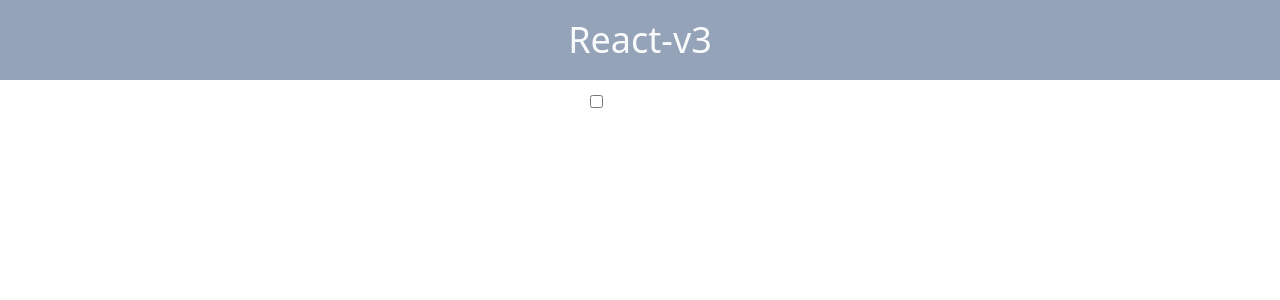
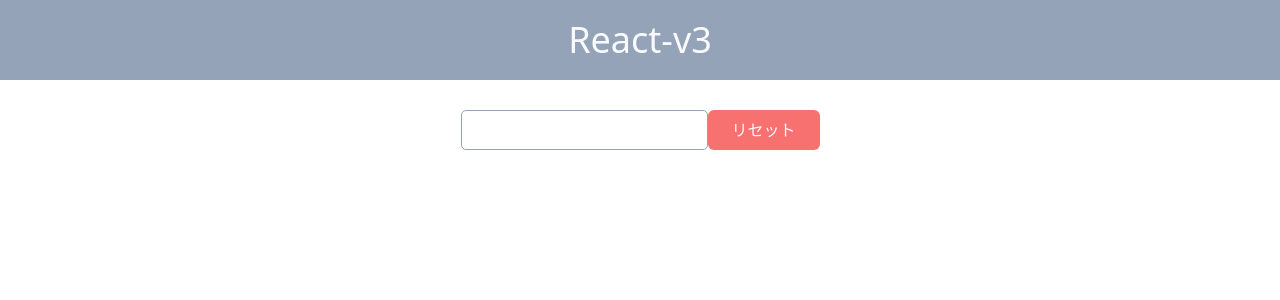
Before and after one commit to pj100-team/react-v3, a React (Create React App) app: page / in a window 1280 px wide. Shown: the top 300 px of the page. Built offline with nearby package versions, Linux system fonts and the light colour scheme.

Commit message:
practice3

```diff
--- a/src/App.tsx
+++ b/src/App.tsx
@@ -1,11 +1,11 @@
 import './App.css';
-import { Practice2 } from './templates/Practice2';
+import { Practice3 } from './templates/Practice3';
 
 function App() {
   return (
     <>
       <header className="bg-[#94A3B8] text-center p-[20px] text-4xl text-[#F9FAFB]">React-v3</header>
-      <Practice2 />
+      <Practice3 />
     </>
   );
 }
--- a/src/components/Input.tsx
+++ b/src/components/Input.tsx
@@ -2,19 +2,20 @@ import React from 'react';
 
 type InputProps = {
   id: string;
-  type: 'checkbox';
+  type: 'text';
   style?: React.CSSProperties;
-  onChange: () => void;
-  checked: boolean;
+  onChange: (event: React.ChangeEvent<HTMLInputElement>) => void;
+  onBlur?: () => void;
+  value: string;
   children?: React.ReactNode;
 };
 
-const Input: React.FC<InputProps> = ({ id, type, style, onChange, checked, children }) => {
+const Input: React.FC<InputProps> = ({ id, type, style, onChange, onBlur, value, children }) => {
   return (
     <>
       <label htmlFor={id}>
-        <input id={id} type={type} style={style} onChange={onChange} checked={checked} />
         {children}
+        <input id={id} type={type} style={style} onChange={onChange} onBlur={onBlur} value={value} />
       </label>
     </>
   );
--- a/src/templates/Practice2/Practice2.module.css
+++ /dev/null
@@ -1,14 +0,0 @@
-.center {
-  margin-top: 10px;
-  margin-left: 10px;
-  text-align: center;
-  cursor: default;
-}
-
-.space {
-  margin-left: 10px;
-}
-
-.hidden {
-  visibility: hidden;
-}
--- a/src/templates/Practice2/Practice2.tsx
+++ /dev/null
@@ -1,21 +0,0 @@
-import React, { useState } from 'react';
-import Input from '../../components/Input';
-import styles from './Practice2.module.css';
-
-export const Practice2: React.FC = () => {
-  const [isTextChecked, setIsTextChecked] = useState<boolean>(false);
-
-  const handleChange = () => {
-    setIsTextChecked((prev) => !prev);
-  };
-
-  return (
-    <div className={styles.center}>
-      <Input id="text" type="checkbox" checked={isTextChecked} onChange={handleChange}>
-        <span className={`${styles.space} ${isTextChecked ? '' : styles.hidden}`}>Hello World</span>
-      </Input>
-    </div>
-  );
-};
-
-export default Practice2;
--- a/src/templates/Practice2/index.ts
+++ /dev/null
@@ -1 +0,0 @@
-export * from './Practice2';
--- /dev/null
+++ b/src/templates/Practice3/Practice3.module.css
@@ -0,0 +1,4 @@
+.center {
+  margin-top: 30px;
+  text-align: center;
+}
--- /dev/null
+++ b/src/templates/Practice3/Practice3.tsx
@@ -0,0 +1,37 @@
+import React, { useState } from 'react';
+import Button from '../../components/Button';
+import Input from '../../components/Input';
+import styles from './Practice3.module.css';
+
+export const Practice3: React.FC = () => {
+  const [text, setText] = useState<string>('');
+
+  const handleTextChange = (event: React.ChangeEvent<HTMLInputElement>) => {
+    setText(event.target.value);
+  };
+
+  const handleBlur = () => {
+    console.log('現在の入力値:', text);
+  };
+
+  const handleClick = (e: React.MouseEvent<HTMLButtonElement>) => {
+    console.log(e.currentTarget.name);
+    setText('');
+  };
+
+  return (
+    <div className={styles.center}>
+      <Input
+        id="text"
+        type="text"
+        value={text}
+        onChange={handleTextChange}
+        onBlur={handleBlur}
+        style={{ border: '1px solid #94A3B8', borderRadius: '5px', padding: '7px' }}
+      ></Input>
+      <Button name="リセット" color="border-[#f87171] bg-[#f87171]" onClick={handleClick}></Button>
+    </div>
+  );
+};
+
+export default Practice3;
--- /dev/null
+++ b/src/templates/Practice3/index.ts
@@ -0,0 +1 @@
+export * from './Practice3';
```
